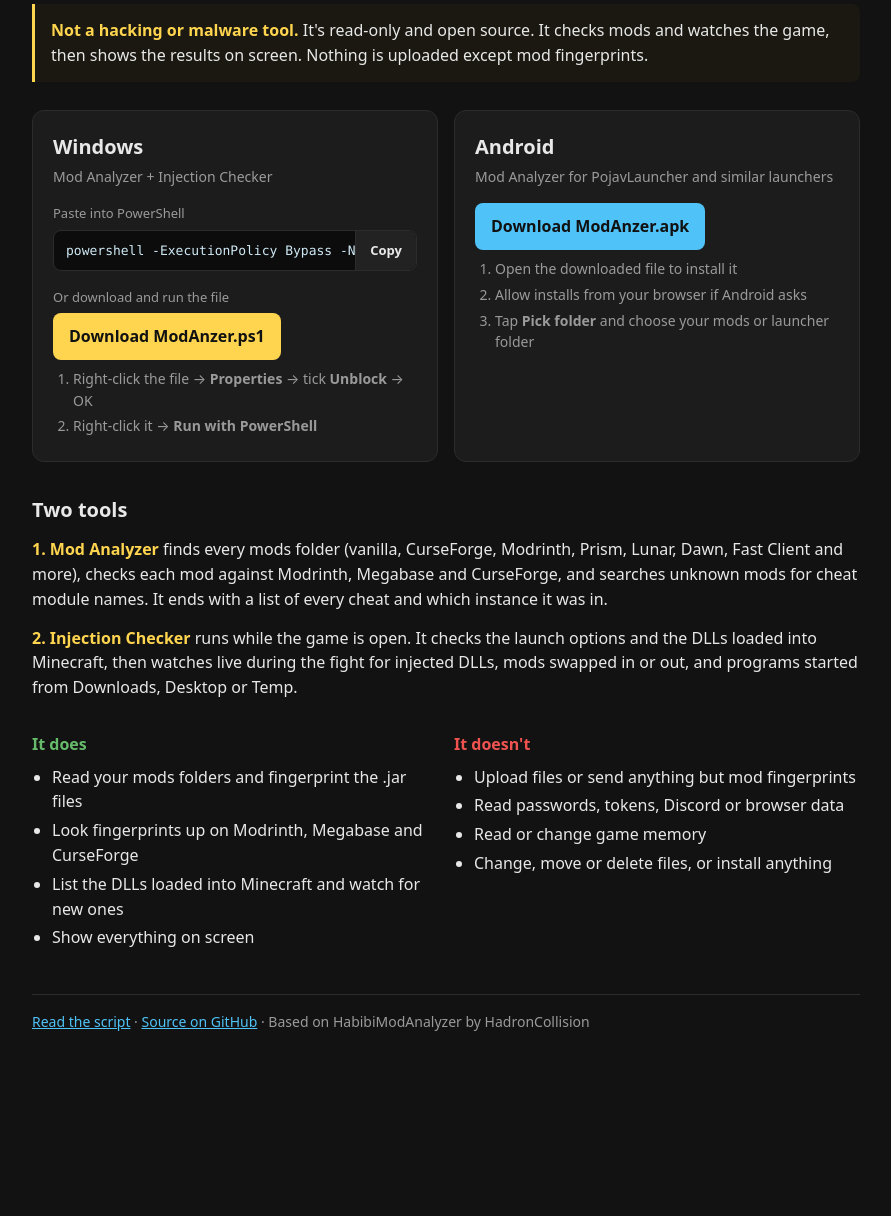
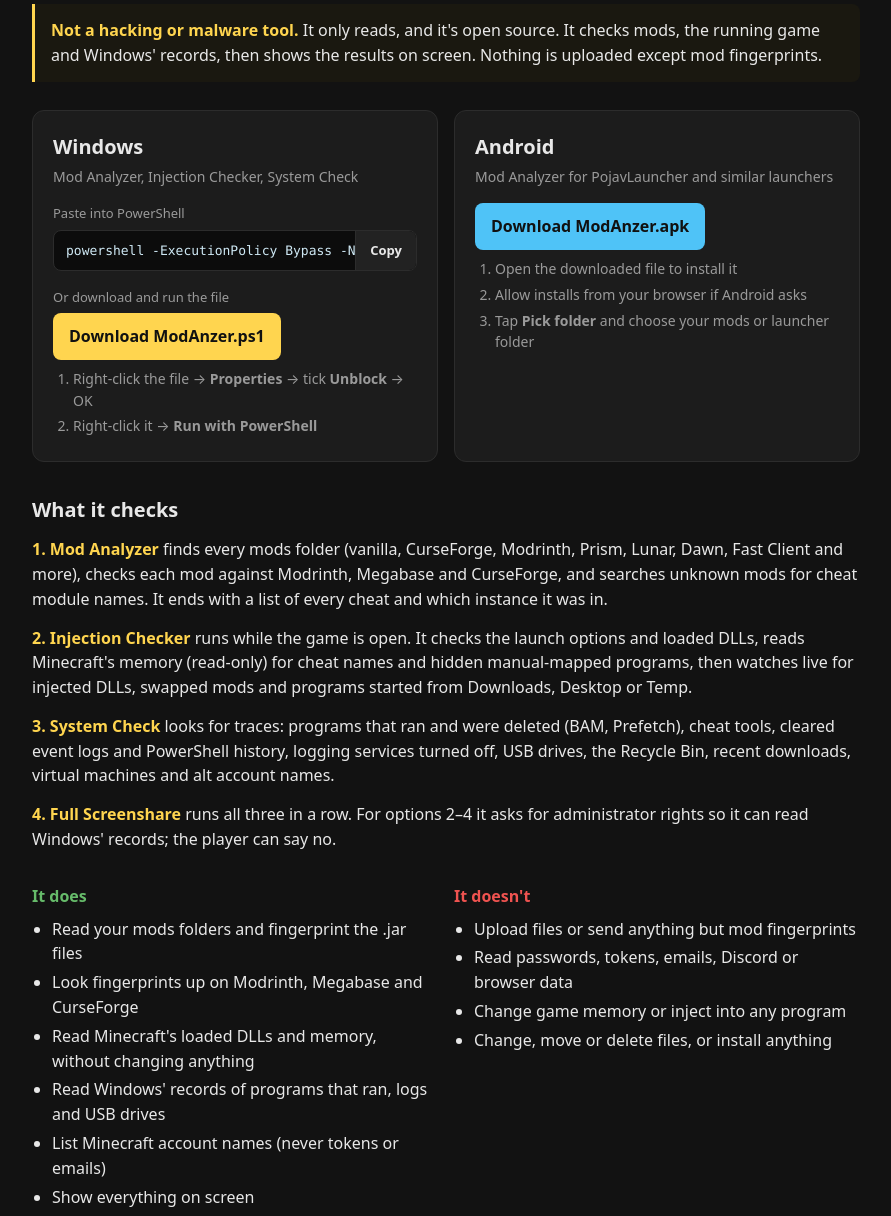
Before and after one commit to PrimeTiers/ModAnzer, a plain HTML site: page site/index.html in a window 1280 px wide. Shown: the part 130-1346 px from the top of the page, without its empty margins (194-1085 px from the left). Before the commit the page ends 1219 px from the top, so only its background shows below. Drawn offline with Linux system fonts and the light colour scheme.

Commit message:
Add System Check, memory scan and Full Screenshare mode
- Menu: 1 Mod Analyzer, 2 Injection Checker, 3 System Check, 4 Full Screenshare
- Offers to restart as administrator (works for -File and irm | iex runs)
- Injection Checker: read-only scan of Minecraft's memory for cheat names and
  hidden PE images in private memory (manual-mapped cheats), via a small C#
  helper compiled only when needed
- System Check: running cheat tools, VM, recent restart, logging services,
  BAM and Prefetch execution history, PowerShell history rules, cleared event
  logs, USB drives, Recycle Bin, recent downloads, alt account names (names only)
- Intro, README and website describe exactly what is read

```diff
--- a/site/index.html
+++ b/site/index.html
@@ -113,13 +113,13 @@
   </header>
 
   <div class="notice">
-    <strong>Not a hacking or malware tool.</strong> It's read-only and open source. It checks mods and watches the game, then shows the results on screen. Nothing is uploaded except mod fingerprints.
+    <strong>Not a hacking or malware tool.</strong> It only reads, and it's open source. It checks mods, the running game and Windows' records, then shows the results on screen. Nothing is uploaded except mod fingerprints.
   </div>
 
   <div class="grid">
     <section class="card">
       <h2>Windows</h2>
-      <p class="sub">Mod Analyzer + Injection Checker</p>
+      <p class="sub">Mod Analyzer, Injection Checker, System Check</p>
 
       <div class="label">Paste into PowerShell</div>
       <div class="cmd">
@@ -148,9 +148,11 @@
   </div>
 
   <section class="tools">
-    <h2>Two tools</h2>
+    <h2>What it checks</h2>
     <p class="tool"><b>1. Mod Analyzer</b> finds every mods folder (vanilla, CurseForge, Modrinth, Prism, Lunar, Dawn, Fast Client and more), checks each mod against Modrinth, Megabase and CurseForge, and searches unknown mods for cheat module names. It ends with a list of every cheat and which instance it was in.</p>
-    <p class="tool"><b>2. Injection Checker</b> runs while the game is open. It checks the launch options and the DLLs loaded into Minecraft, then watches live during the fight for injected DLLs, mods swapped in or out, and programs started from Downloads, Desktop or Temp.</p>
+    <p class="tool"><b>2. Injection Checker</b> runs while the game is open. It checks the launch options and loaded DLLs, reads Minecraft's memory (read-only) for cheat names and hidden manual-mapped programs, then watches live for injected DLLs, swapped mods and programs started from Downloads, Desktop or Temp.</p>
+    <p class="tool"><b>3. System Check</b> looks for traces: programs that ran and were deleted (BAM, Prefetch), cheat tools, cleared event logs and PowerShell history, logging services turned off, USB drives, the Recycle Bin, recent downloads, virtual machines and alt account names.</p>
+    <p class="tool"><b>4. Full Screenshare</b> runs all three in a row. For options 2&ndash;4 it asks for administrator rights so it can read Windows' records; the player can say no.</p>
   </section>
 
   <section class="facts">
@@ -159,7 +161,9 @@
       <ul>
         <li>Read your mods folders and fingerprint the .jar files</li>
         <li>Look fingerprints up on Modrinth, Megabase and CurseForge</li>
-        <li>List the DLLs loaded into Minecraft and watch for new ones</li>
+        <li>Read Minecraft's loaded DLLs and memory, without changing anything</li>
+        <li>Read Windows' records of programs that ran, logs and USB drives</li>
+        <li>List Minecraft account names (never tokens or emails)</li>
         <li>Show everything on screen</li>
       </ul>
     </div>
@@ -167,8 +171,8 @@
       <h3>It doesn't</h3>
       <ul>
         <li>Upload files or send anything but mod fingerprints</li>
-        <li>Read passwords, tokens, Discord or browser data</li>
-        <li>Read or change game memory</li>
+        <li>Read passwords, tokens, emails, Discord or browser data</li>
+        <li>Change game memory or inject into any program</li>
         <li>Change, move or delete files, or install anything</li>
       </ul>
     </div>
```
Also changed, not shown: 2 other files.
